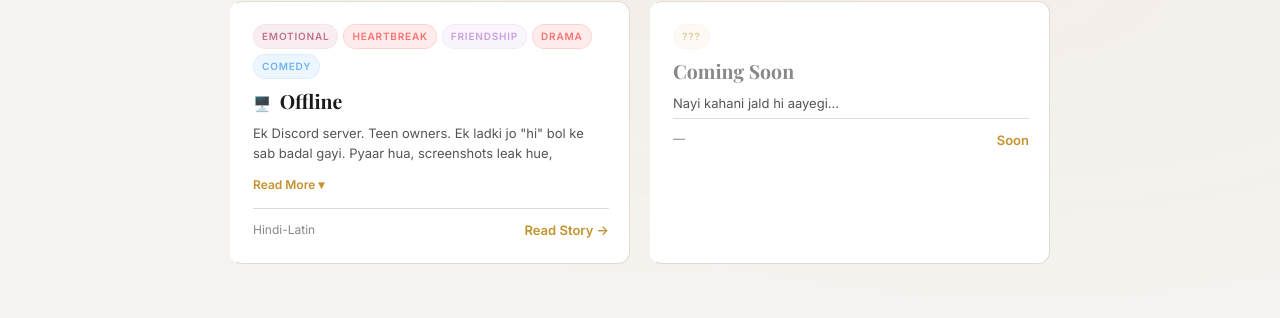
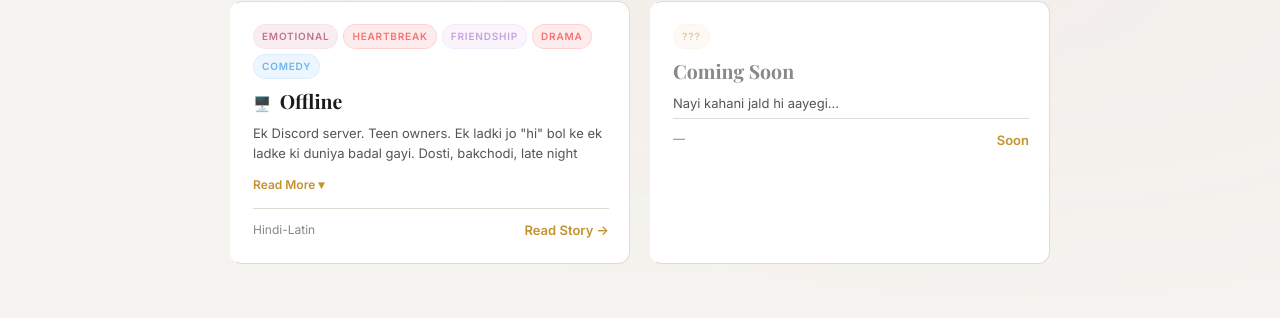
Before and after one commit to GamerCr4cked/NoAnyStory, a Jekyll site: the page built from stories.html, in a window 1280 px wide and 900 px high, scrolled down 1340 px. Shown: the part 453-771 px from the top of the window. Built offline with Jekyll 4.4.1, drawn with Linux system fonts in a browser that asks for light colours; some web fonts are replaced.

Commit message:
Fix Offline story - remove spoilers from description and character bios, add comedy tag

```diff
--- a/assets/characters/offline.json
+++ b/assets/characters/offline.json
@@ -9,7 +9,7 @@
       { "label": "Age", "value": "17" },
       { "label": "Type", "value": "Introvert, overthinker" }
     ],
-    "bio": "Server ka owner, dost sabke — par khulke baat kisi se nahi kar paata. Feelings type karta hai, delete karta hai, phir screen lock kar deta hai. Jab kho diya kisi ko — screen se hi utar gaya."
+    "bio": "Server ka owner, dost sabke — par khulke baat kisi se nahi kar paata. Feelings type karta hai, delete karta hai, phir screen lock kar deta hai."
   },
   "Maya": {
     "initials": "M",
@@ -21,7 +21,7 @@
       { "label": "Age", "value": "14" },
       { "label": "Type", "value": "Sweet, mysterious" }
     ],
-    "bio": "Pehli baar me lagta hai sab samajh aa gaya — par har baar kuch naya chhupa hota hai. Pyaar kiya, chhupaaya, phir gayab ho gayi. Wapas aayi toh aise jaise kabhi jaanti hi nahi thi."
+    "bio": "Pehli baar me lagta hai sab samajh aa gaya — par har baar kuch naya chhupa hota hai. Sweet hai, caring hai — par kuch hai jo wo batati nahi."
   },
   "Yash": {
     "initials": "Ya",
@@ -45,6 +45,6 @@
       { "label": "Age", "value": "18" },
       { "label": "Type", "value": "Funny, chaotic" }
     ],
-    "bio": "Bakchodi ka baadshah. Har serious moment ko ek meme bana deta hai — par jab Yadav toot raha tha, sabse pehle serious hua. Yash ke saath milke duniya jalaa de."
+    "bio": "Bakchodi ka baadshah. Har serious moment ko ek meme bana deta hai. Yash ke saath milke duniya jalaa de."
   }
 }
--- a/stories.html
+++ b/stories.html
@@ -214,7 +214,7 @@ title: Stories — UnsaidPages
       <span class="tag" style="background: rgba(109, 179, 242, 0.12); color: #6db3f2; border-color: rgba(109, 179, 242, 0.15);">Comedy</span>
     </div>
     <h3><span class="mood-emoji">🖥️</span> Offline</h3>
-    <p class="card-desc">Ek Discord server. Teen owners. Ek ladki jo "hi" bol ke sab badal gayi. Pyaar hua, screenshots leak hue, confessions delete hue — aur phir ek din wo offline ho gayi. 3 mahine baad wapas aayi. Par ab usse kuch yaad nahi. 10 chapters. Based on a true story.</p>
+    <p class="card-desc">Ek Discord server. Teen owners. Ek ladki jo "hi" bol ke ek ladke ki duniya badal gayi. Dosti, bakchodi, late night calls — aur beech me kuch aisa jo kisine expect nahi kiya. 10 chapters. Friendship aur pyaar. Based on a true story.</p>
     <button class="desc-toggle" onclick="event.preventDefault();event.stopPropagation();this.previousElementSibling.classList.toggle('expanded');this.textContent=this.previousElementSibling.classList.contains('expanded')?'Show Less ▴':'Read More ▾'">Read More ▾</button>
     <div class="card-footer">
       <span class="card-lang"></span>
```
